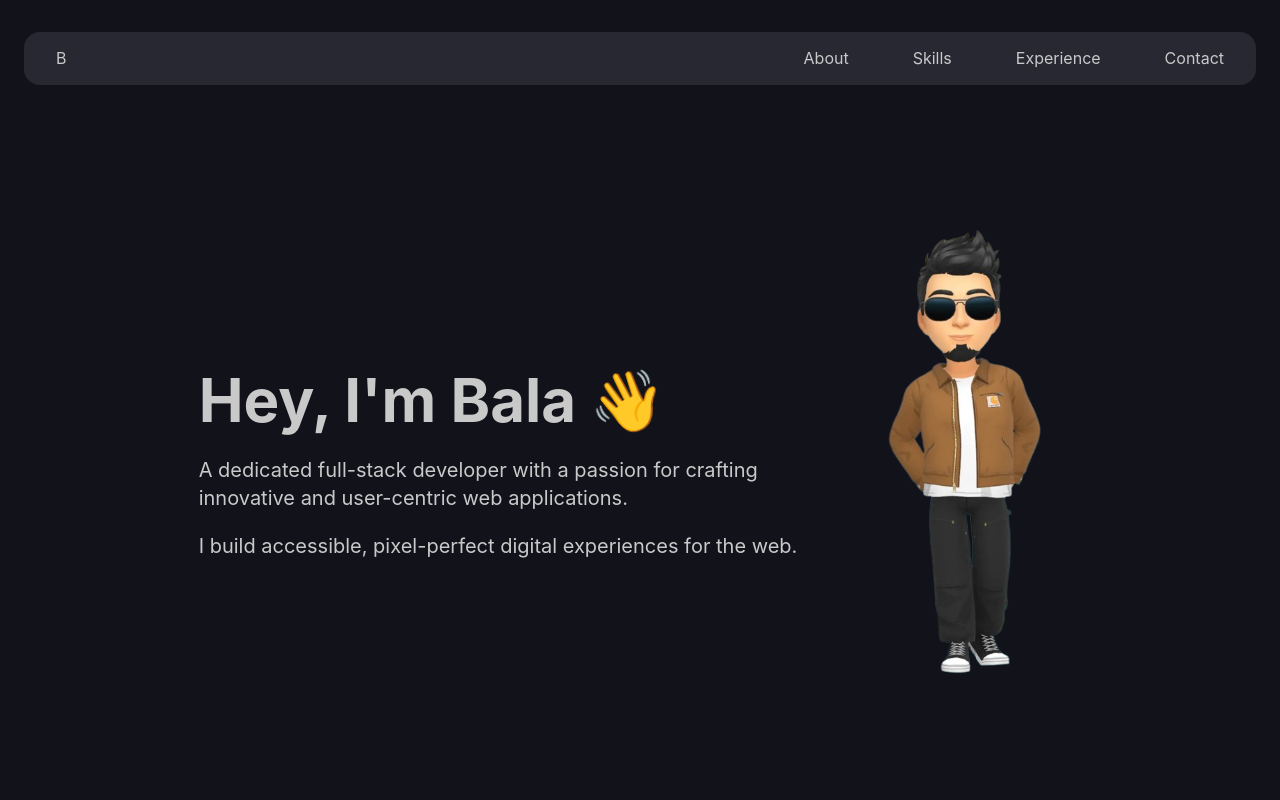
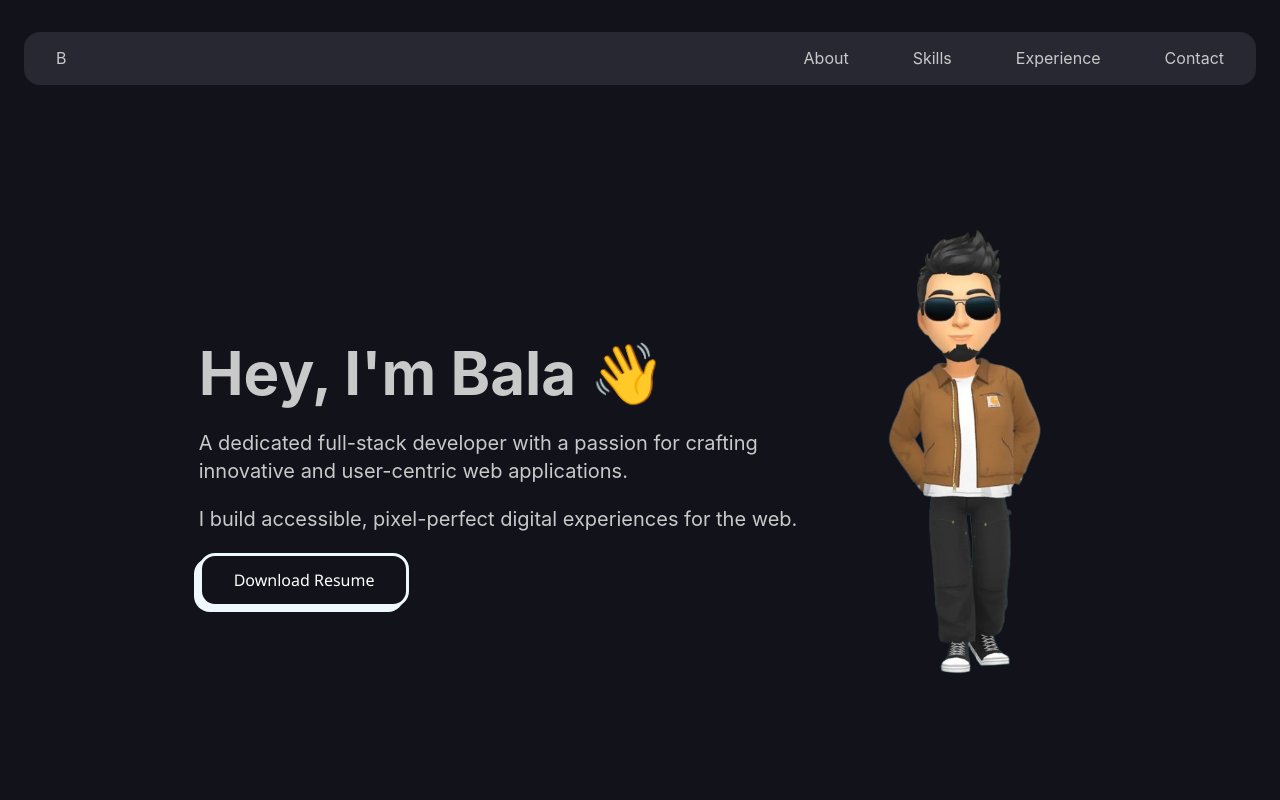
Before and after one commit to Bala-advik/bala-portfolio, a React (Create React App) app: page / in a window 1280 px wide. Shown: the top 800 px of the page. Built offline with nearby package versions, Linux system fonts and the light colour scheme.

Commit message:
Resume Update

```diff
--- a/src/components/About.tsx
+++ b/src/components/About.tsx
@@ -2,6 +2,9 @@ import * as React from "react";
 import "../styles/about.css";
 
 const About: React.FC = () => {
+  const handleResumeDownload = () => {
+    console.log("Download will be Started");
+  };
   return (
     <section id="portfolio" className="portfolio-section">
       <div className="portfolio-container">
@@ -18,6 +21,14 @@ const About: React.FC = () => {
           <p>
             I build accessible, pixel-perfect digital experiences for the web.
           </p>
+          <a href={process.env.PUBLIC_URL+"/Resume.pdf"} download="Balamurugan Resume 2025" target='_blank'>
+          <button
+            className="download-resume-button"
+            onClick={handleResumeDownload}
+          >
+            Download Resume
+          </button>
+          </a>
         </div>
         <div className="portfolio-image">
           <img
--- a/src/styles/about.css
+++ b/src/styles/about.css
@@ -19,6 +19,23 @@
 .portfolio-center-text > p {
   font-size: 1.25rem;
   line-height: 1.75rem;
+}
+
+button {
+  font-size: 1rem;
+  padding: 0.8em 2em;
+  background-color: var(--primary-color);
+  border: 3px solid aliceblue;
+  font-family: 'Segoe UI', Tahoma, Geneva, Verdana, sans-serif;
+  border-radius: 1em;
+  color: #fff;
+  box-shadow: -5px 5px 0px 0px aliceblue;
+  transition: 0.3s ease-in-out;
+  cursor: pointer;
+}
+
+button:hover {
+  transform: translate(5px, -5px);
 }
 
 .portfolio-image::after {
```
Also changed, not shown: 1 other file (tests, documents, lock files or other folders).
